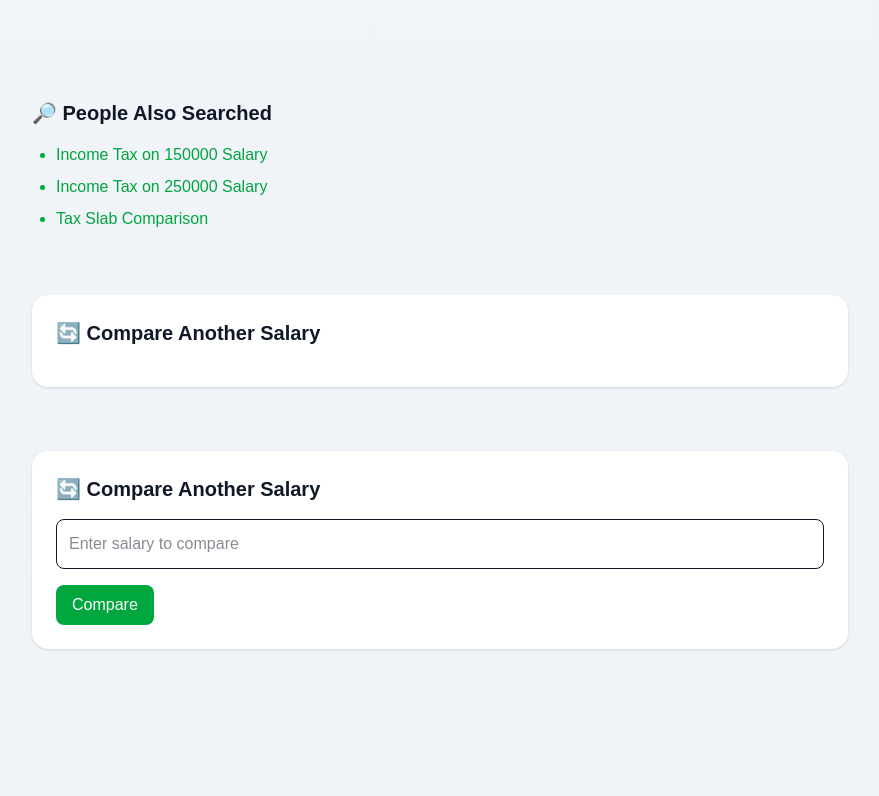
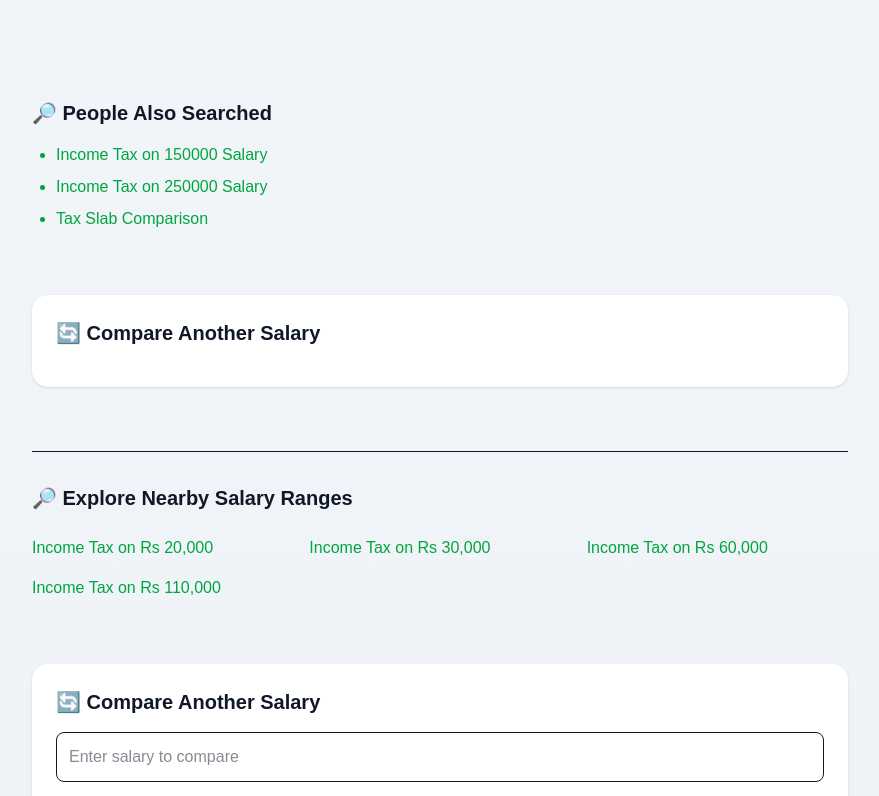
Before and after one commit to muhammadobaid1986/fbrtaxcalculators, a Next.js app: page /salary/10000 in a window 1280 px wide. Shown: the part 3808-4604 px from the top of the page, without its empty margins (392-1271 px from the left). Built offline with nearby package versions, Linux system fonts and the light colour scheme.

Commit message:
Phase 2 - Internal linking boost added

```diff
--- a/app/salary/[salary]/page.tsx
+++ b/app/salary/[salary]/page.tsx
@@ -426,6 +426,35 @@ export default async function Page({ params }: any) {
   </h3>
 </div>
 
+{/* RELATED SALARY LINKS BOOST */}
+<div className="mt-16 border-t pt-8">
+  <h3 className="text-xl font-bold mb-6">
+    🔎 Explore Nearby Salary Ranges
+  </h3>
+
+  <div className="grid grid-cols-2 md:grid-cols-3 gap-4 text-green-600 font-medium">
+    {[
+      monthlySalary - 20000,
+      monthlySalary - 10000,
+      monthlySalary + 10000,
+      monthlySalary + 20000,
+      monthlySalary + 50000,
+      monthlySalary + 100000,
+    ]
+      .filter((amt) => amt > 0)
+      .map((amt) => (
+        <a
+          key={amt}
+          href={`/salary/${amt}`}
+          className="hover:underline"
+        >
+          Income Tax on Rs {amt.toLocaleString()}
+        </a>
+      ))}
+  </div>
+</div>
+
+
 <CompareSalary />
     </div>
   );
```
